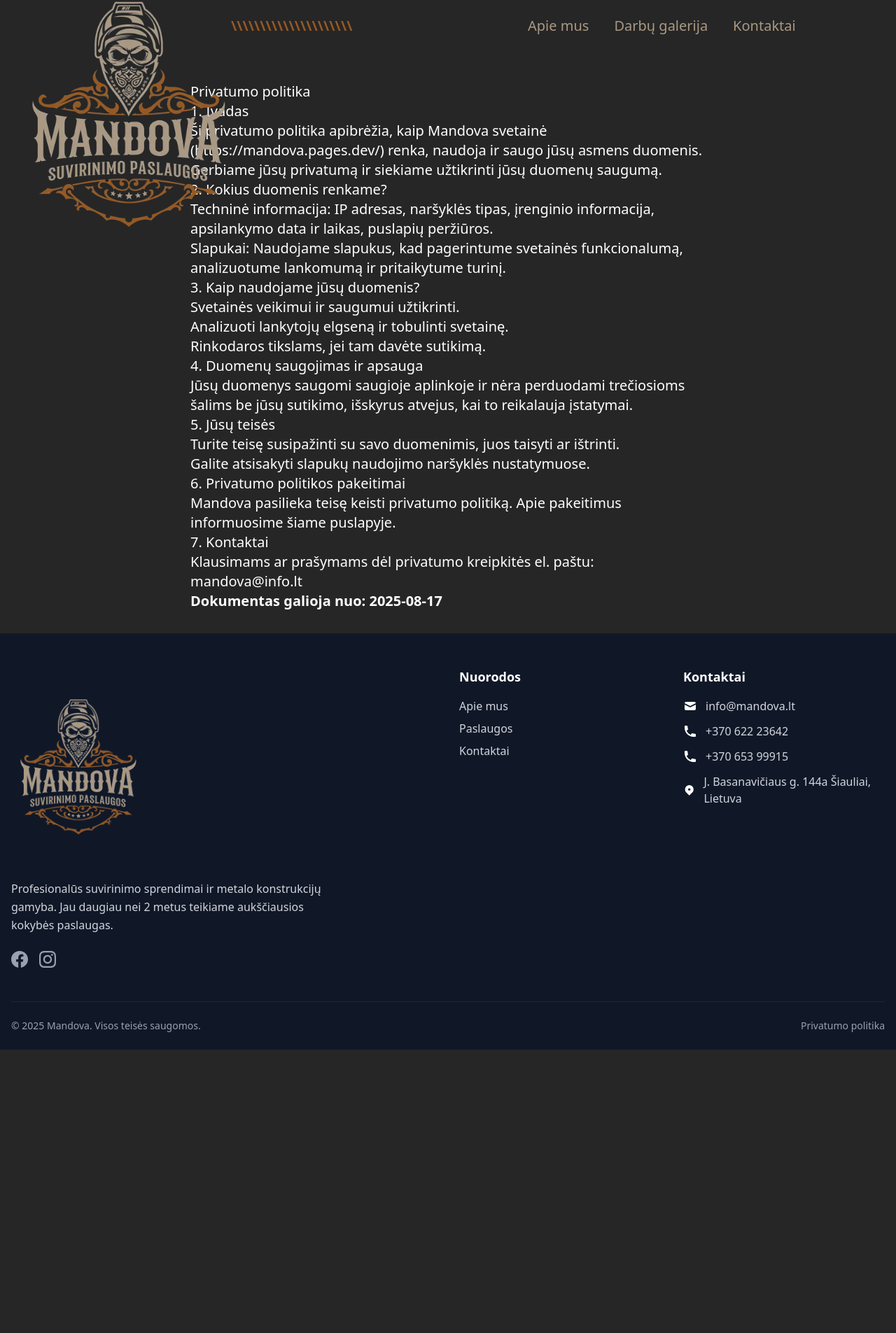
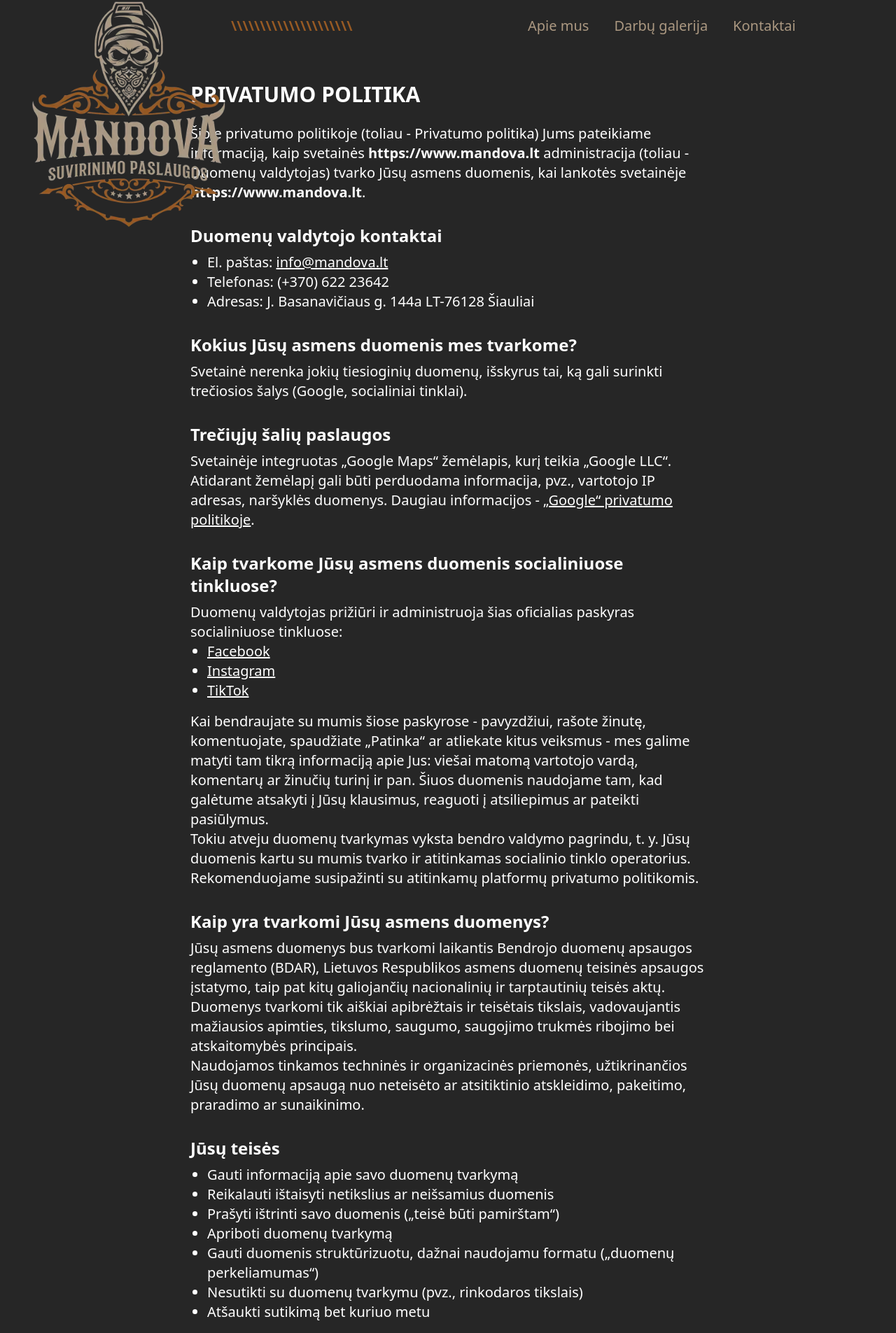
Before and after one commit to DovydasNor/Mandova, a React (Vite) app: page /privacy_policy in a window 1280 px wide. Shown: the part 11-1916 px from the top of the page at 70% size. Before the commit the page ends 1511 px from the top, so only its background shows below. Built offline with nearby package versions, Linux system fonts and the light colour scheme.

Commit message:
privacy_policy done

```diff
--- a/src/pages/privacy_policy.jsx
+++ b/src/pages/privacy_policy.jsx
@@ -1,43 +1,57 @@
-import React from 'react'
-
 const PrivacyPolicy = () => {
   return (
     <div className="privacy-policy-container text-xl text-white" style={{ padding: "2rem", maxWidth: "800px", margin: "0 auto" }}>
-      <h1>Privatumo politika</h1>
-      <h2>1. Įvadas</h2>
-      <p>
-        Ši privatumo politika apibrėžia, kaip Mandova svetainė (<a href="https://mandova.pages.dev/" target="_blank" rel="noopener noreferrer">https://mandova.pages.dev/</a>) renka, naudoja ir saugo jūsų asmens duomenis. Gerbiame jūsų privatumą ir siekiame užtikrinti jūsų duomenų saugumą.
-      </p>
-      <h2>2. Kokius duomenis renkame?</h2>
-      <ul>
-        <li>Techninė informacija: IP adresas, naršyklės tipas, įrenginio informacija, apsilankymo data ir laikas, puslapių peržiūros.</li>
-        <li>Slapukai: Naudojame slapukus, kad pagerintume svetainės funkcionalumą, analizuotume lankomumą ir pritaikytume turinį.</li>
+      <h1 className="text-3xl font-bold mb-6">PRIVATUMO POLITIKA</h1>
+      <p>Šioje privatumo politikoje (toliau - Privatumo politika) Jums pateikiame informaciją, kaip svetainės <b>https://www.mandova.lt</b> administracija (toliau - Duomenų valdytojas) tvarko Jūsų asmens duomenis, kai lankotės svetainėje <b>https://www.mandova.lt</b>.</p>
+      <h2 className="text-2xl font-semibold mt-8 mb-2">Duomenų valdytojo kontaktai</h2>
+      <ul className="list-disc ml-6 mb-4">
+        <li>El. paštas: <a href="mailto:info@mandova.lt" className="underline">info@mandova.lt</a></li>
+        <li>Telefonas: (+370) 622 23642</li>
+        <li>Adresas: J. Basanavičiaus g. 144a LT-76128 Šiauliai</li>
       </ul>
-      <h2>3. Kaip naudojame jūsų duomenis?</h2>
-      <ul>
-        <li>Svetainės veikimui ir saugumui užtikrinti.</li>
-        <li>Analizuoti lankytojų elgseną ir tobulinti svetainę.</li>
-        <li>Rinkodaros tikslams, jei tam davėte sutikimą.</li>
+      <h2 className="text-2xl font-semibold mt-8 mb-2">Kokius Jūsų asmens duomenis mes tvarkome?</h2>
+      <p>Svetainė nerenka jokių tiesioginių duomenų, išskyrus tai, ką gali surinkti trečiosios šalys (Google, socialiniai tinklai).</p>
+      <h2 className="text-2xl font-semibold mt-8 mb-2">Trečiųjų šalių paslaugos</h2>
+      <p>Svetainėje integruotas „Google Maps“ žemėlapis, kurį teikia „Google LLC“. Atidarant žemėlapį gali būti perduodama informacija, pvz., vartotojo IP adresas, naršyklės duomenys. Daugiau informacijos - <a href="https://policies.google.com/privacy" target="_blank" rel="noopener noreferrer" className="underline">„Google“ privatumo politikoje</a>.</p>
+      <h2 className="text-2xl font-semibold mt-8 mb-2">Kaip tvarkome Jūsų asmens duomenis socialiniuose tinkluose?</h2>
+      <p>Duomenų valdytojas prižiūri ir administruoja šias oficialias paskyras socialiniuose tinkluose:</p>
+      <ul className="list-disc ml-6 mb-4">
+        <li><a href="https://www.facebook.com/MBmandova" target="_blank" rel="noopener noreferrer" className="underline">Facebook</a></li>
+        <li><a href="https://www.instagram.com/mbmandova/" target="_blank" rel="noopener noreferrer" className="underline">Instagram</a></li>
+        <li><a href="https://www.tiktok.com/@mbmandova" target="_blank" rel="noopener noreferrer" className="underline">TikTok</a></li>
       </ul>
-      <h2>4. Duomenų saugojimas ir apsauga</h2>
-      <p>
-        Jūsų duomenys saugomi saugioje aplinkoje ir nėra perduodami trečiosioms šalims be jūsų sutikimo, išskyrus atvejus, kai to reikalauja įstatymai.
-      </p>
-      <h2>5. Jūsų teisės</h2>
-      <ul>
-        <li>Turite teisę susipažinti su savo duomenimis, juos taisyti ar ištrinti.</li>
-        <li>Galite atsisakyti slapukų naudojimo naršyklės nustatymuose.</li>
+      <p>Kai bendraujate su mumis šiose paskyrose - pavyzdžiui, rašote žinutę, komentuojate, spaudžiate „Patinka“ ar atliekate kitus veiksmus - mes galime matyti tam tikrą informaciją apie Jus: viešai matomą vartotojo vardą, komentarų ar žinučių turinį ir pan. Šiuos duomenis naudojame tam, kad galėtume atsakyti į Jūsų klausimus, reaguoti į atsiliepimus ar pateikti pasiūlymus.</p>
+      <p>Tokiu atveju duomenų tvarkymas vyksta bendro valdymo pagrindu, t. y. Jūsų duomenis kartu su mumis tvarko ir atitinkamas socialinio tinklo operatorius.</p>
+      <p>Rekomenduojame susipažinti su atitinkamų platformų privatumo politikomis.</p>
+      <h2 className="text-2xl font-semibold mt-8 mb-2">Kaip yra tvarkomi Jūsų asmens duomenys?</h2>
+      <p>Jūsų asmens duomenys bus tvarkomi laikantis Bendrojo duomenų apsaugos reglamento (BDAR), Lietuvos Respublikos asmens duomenų teisinės apsaugos įstatymo, taip pat kitų galiojančių nacionalinių ir tarptautinių teisės aktų.</p>
+      <p>Duomenys tvarkomi tik aiškiai apibrėžtais ir teisėtais tikslais, vadovaujantis mažiausios apimties, tikslumo, saugumo, saugojimo trukmės ribojimo bei atskaitomybės principais.</p>
+      <p>Naudojamos tinkamos techninės ir organizacinės priemonės, užtikrinančios Jūsų duomenų apsaugą nuo neteisėto ar atsitiktinio atskleidimo, pakeitimo, praradimo ar sunaikinimo.</p>
+      <h2 className="text-2xl font-semibold mt-8 mb-2">Jūsų teisės</h2>
+      <ul className="list-disc ml-6 mb-4">
+        <li>Gauti informaciją apie savo duomenų tvarkymą</li>
+        <li>Reikalauti ištaisyti netikslius ar neišsamius duomenis</li>
+        <li>Prašyti ištrinti savo duomenis („teisė būti pamirštam“)</li>
+        <li>Apriboti duomenų tvarkymą</li>
+        <li>Gauti duomenis struktūrizuotu, dažnai naudojamu formatu („duomenų perkeliamumas“)</li>
+        <li>Nesutikti su duomenų tvarkymu (pvz., rinkodaros tikslais)</li>
+        <li>Atšaukti sutikimą bet kuriuo metu</li>
       </ul>
-      <h2>6. Privatumo politikos pakeitimai</h2>
-      <p>
-        Mandova pasilieka teisę keisti privatumo politiką. Apie pakeitimus informuosime šiame puslapyje.
-      </p>
-      <h2>7. Kontaktai</h2>
-      <p>
-        Klausimams ar prašymams dėl privatumo kreipkitės el. paštu: <a href="mailto:mandova@info.lt">mandova@info.lt</a>
-      </p>
-      <p><b>Dokumentas galioja nuo: 2025-08-17</b></p>
-
+      <p>Šiomis teisėmis galite pasinaudoti kreipdamiesi į duomenų valdytoją el. paštu: <a href="mailto:info@mandova.lt" className="underline">info@mandova.lt</a></p>
+      <h2 className="text-2xl font-semibold mt-8 mb-2">Skundai</h2>
+      <p>Jei manote, kad Jūsų, kaip duomenų subjekto, teisės buvo ar galėjo būti pažeistos, kviečiame pirmiausia kreiptis į mus šioje Privatumo politikoje nurodytais kontaktais. Gavę Jūsų užklausą ar skundą, imsimės veiksmų kuo greičiau - išnagrinėsime situaciją ir informuosime Jus apie nagrinėjimo eigą bei rezultatą.</p>
+      <p>Jei mūsų atsakymas Jūsų netenkins arba manysite, kad klausimas neišspręstas tinkamai, turite teisę pateikti skundą <a href="https://vdai.lrv.lt" target="_blank" rel="noopener noreferrer" className="underline">Valstybinei duomenų apsaugos inspekcijai</a>.</p>
+      <h2 className="text-2xl font-semibold mt-8 mb-2">Baigiamosios nuostatos</h2>
+      <p>Jūs atsakote už tai, kad mums pateikti asmens duomenys būtų tikslūs, aktualūs ir teisingi. Jei Jūsų duomenys pasikeičia, prašome nedelsti ir informuoti mus el. paštu, kad galėtume užtikrinti tinkamą jų tvarkymą. Mes neatsakome už galimus nuostolius ar nepatogumus, kurie gali kilti dėl to, kad pateikėte neteisingą, neišsamią ar pasenusią informaciją, arba nepranešėte apie jos pasikeitimus.</p>
+      <p>Mes pasiliekame teisę bet kada atnaujinti ar pakeisti šią privatumo politiką. Atnaujinimai įsigalioja nuo jų paskelbimo svetainėje dienos, nebent nurodyta kitaip.</p>
+      <p className="mt-8"><b>Paskutinį kartą atnaujinta: 2025-08-19</b></p>
+      <p className="mt-2 text-sm">Šios privatumo politikos turinys yra „dokumentai24.lt“ intelektinė nuosavybė ir saugomas autorių teisių. Be raštiško sutikimo draudžiama kopijuoti, platinti ar kitaip naudoti visą dokumentą ar jo dalis. Naudojimo teisė suteikta svetainei https://www.mandova.lt.</p>
+Mes pasiliekame teisę bet kada atnaujinti ar pakeisti šią privatumo politiką. Atnaujinimai įsigalioja nuo jų
+paskelbimo svetainėje dienos, nebent nurodyta kitaip.
+Paskutinį kartą atnaujinta: 2025-08-19
+Šios privatumo politikos turinys yra „dokumentai24.lt“ intelektinė nuosavybė ir saugomas autorių teisių. Be
+raštiško sutikimo draudžiama kopijuoti, platinti ar kitaip naudoti visą dokumentą ar jo dalis. Naudojimo
+teisė suteikta svetainei https://www.mandova.lt.
     </div>
   );
 };
```
